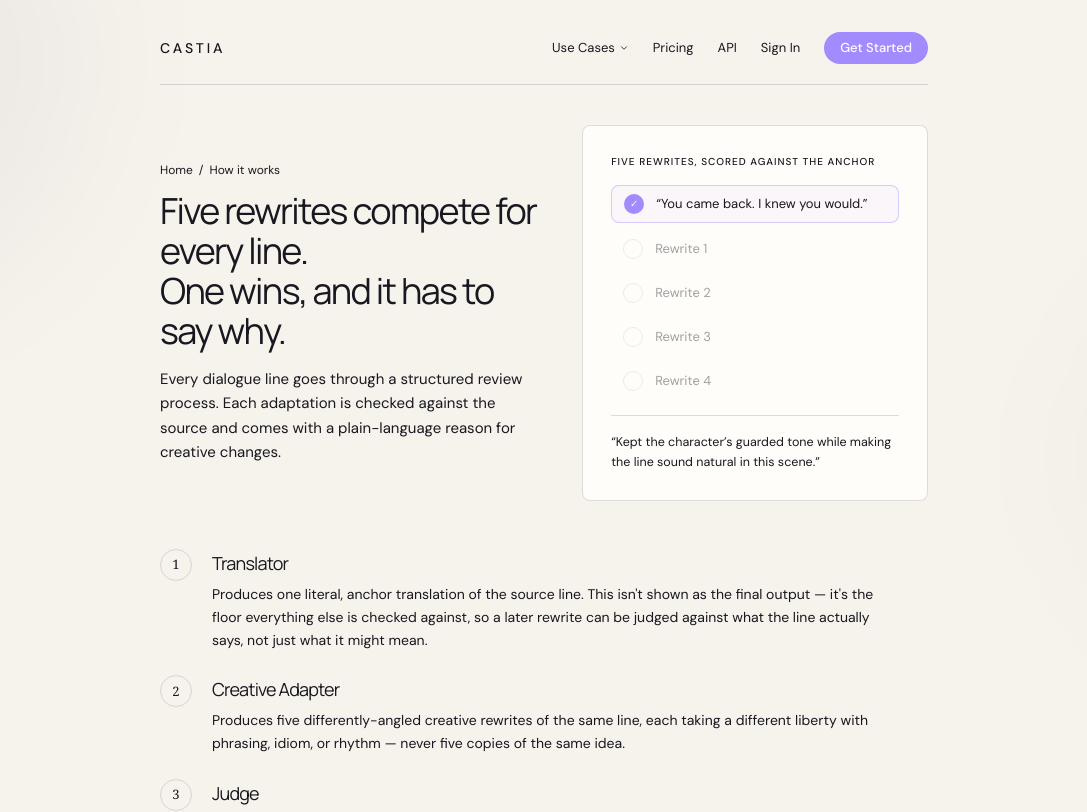
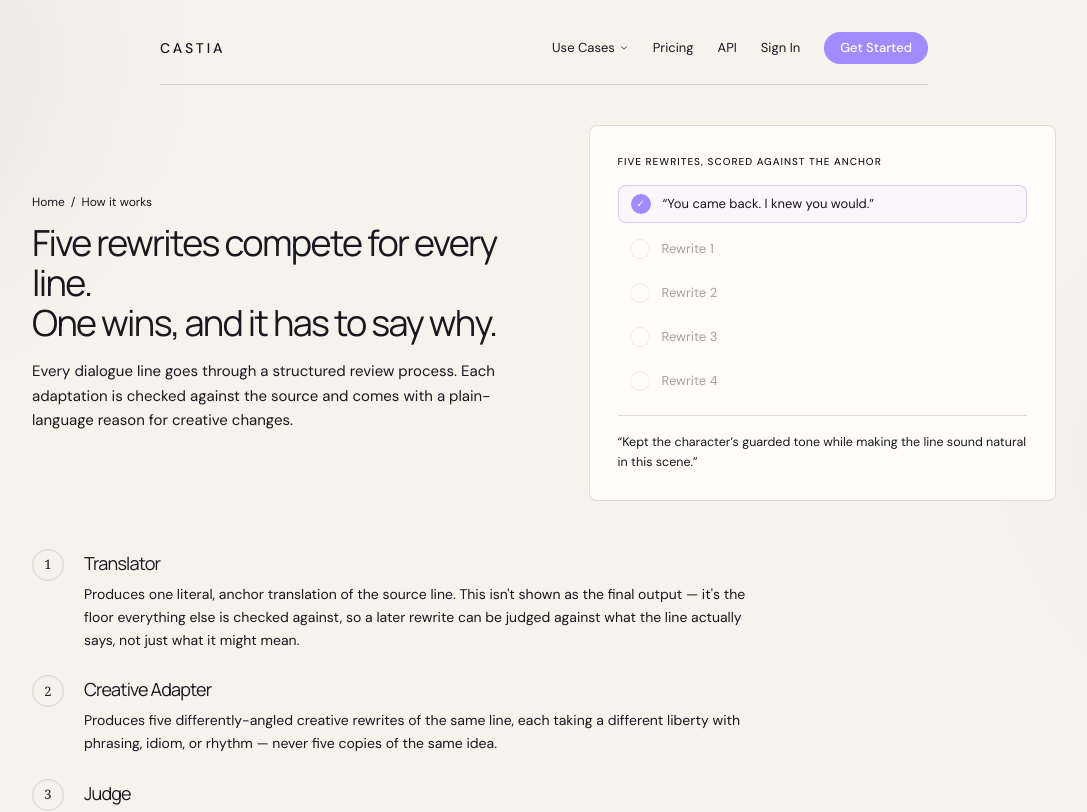
Before and after one commit to rohandhir10/experience-engine, a Next.js app in the folder web/: page /how-it-works in a window 1280 px wide. Shown: the top 812 px of the page, without its empty margins (96-1183 px from the left). Built offline with nearby package versions, Linux system fonts and the light colour scheme.

Commit message:
Align interior page layout with CASTIA design system

```diff
--- a/web/app/how-it-works/page.tsx
+++ b/web/app/how-it-works/page.tsx
@@ -101,11 +101,11 @@ export default function HowItWorksPage() {
   });
 
   return (
-    <main className="min-h-screen px-6 pb-28 pt-8 sm:px-10">
+    <main className="castia-interior min-h-screen px-5 pb-24 pt-6 sm:px-8 sm:pt-8">
       <JsonLd data={breadcrumb} />
       <JsonLd data={article} />
       <JsonLd data={howTo} />
-      <div className="mx-auto max-w-3xl">
+      <div className="mx-auto max-w-5xl">
         <SiteHeader />
 
         <div className="mt-10 grid grid-cols-1 gap-10 lg:grid-cols-[1.05fr_0.95fr] lg:items-center">
```
